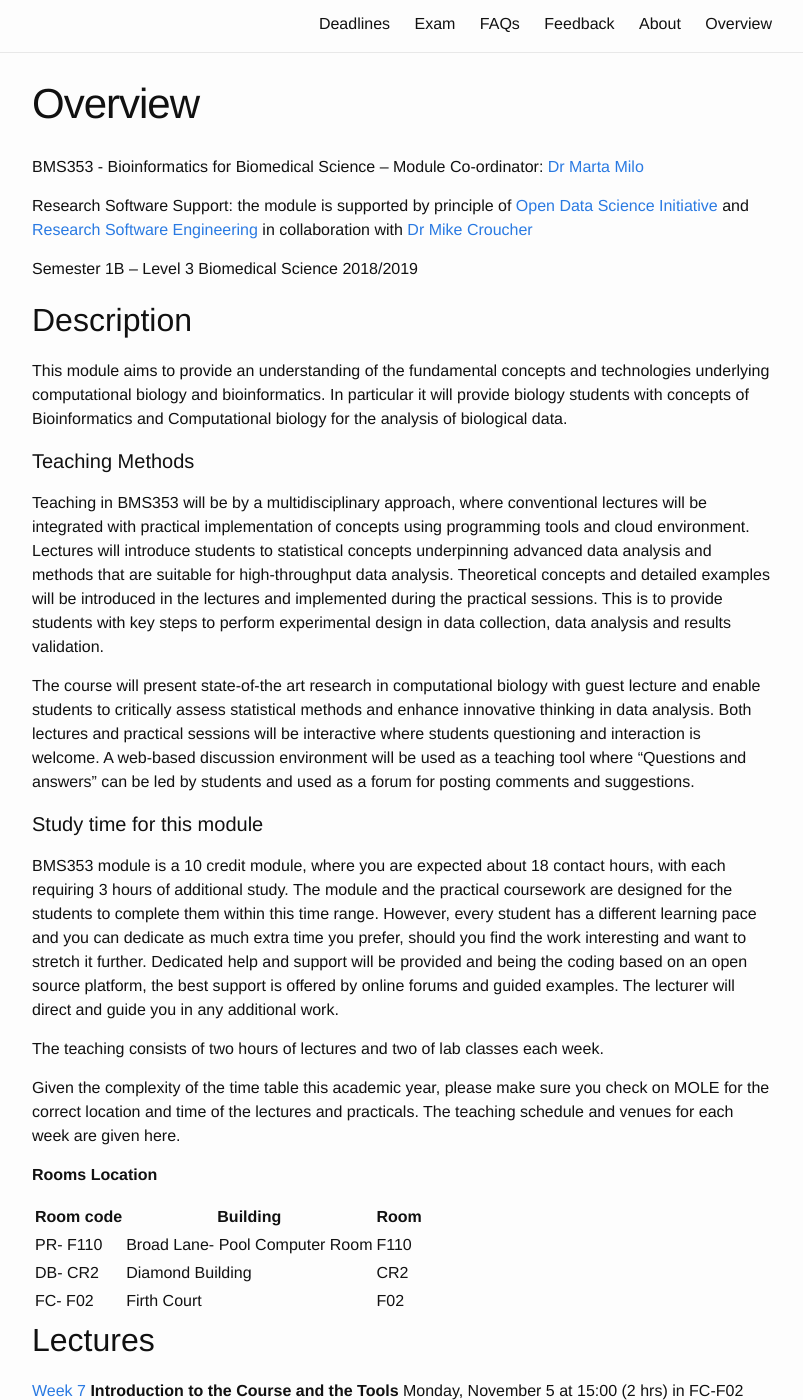
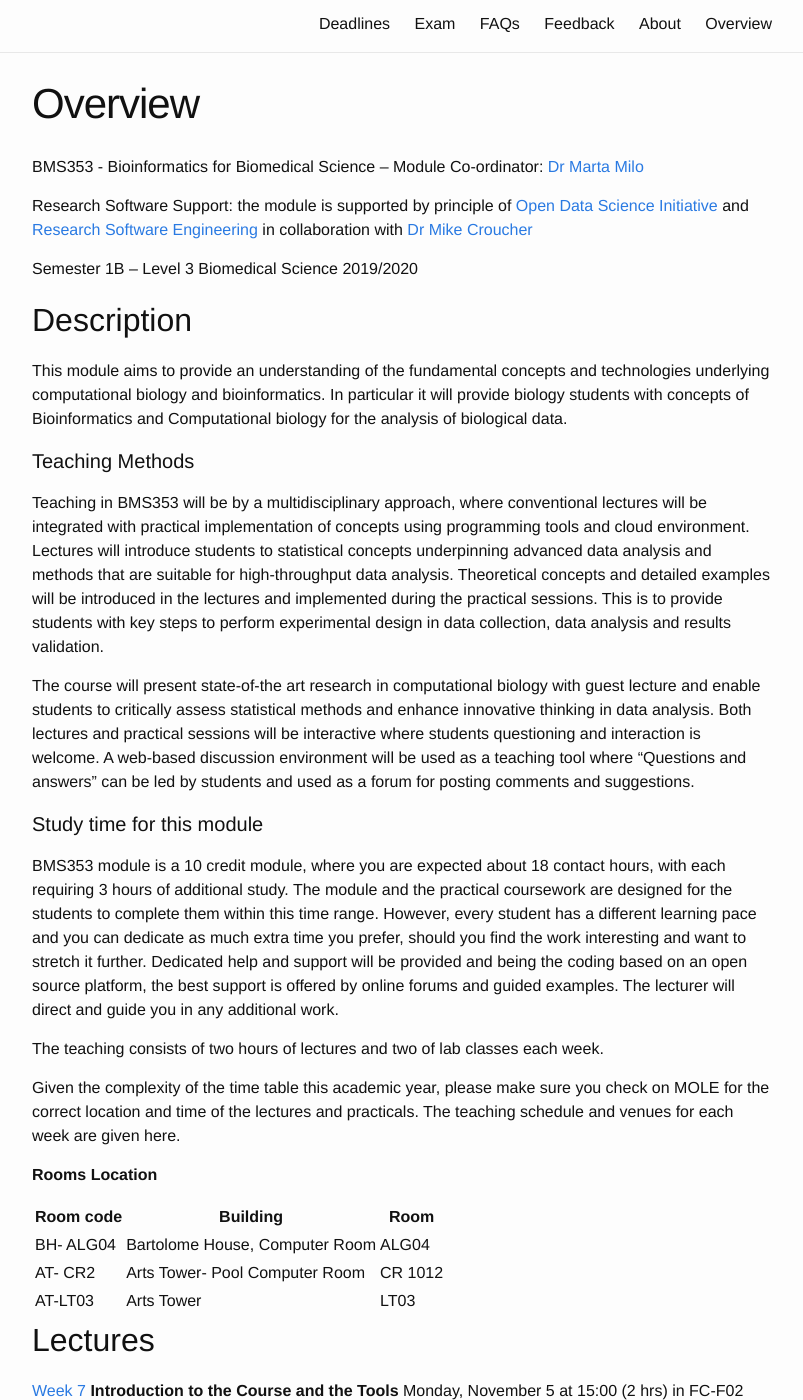
Before and after one commit to sods/bioinformatics, a Jekyll site: the page built from overview.md, in a window 1280 px wide and 1400 px high, scrolled down 355 px. Shown: the whole window, without its empty margins (238-1041 px from the left). Built offline with Jekyll 4.4.1, drawn with Linux system fonts in a browser that asks for light colours.

Commit message:
changed rooms and ac year

```diff
--- a/overview.md
+++ b/overview.md
@@ -10,7 +10,7 @@ Module Co-ordinator: [Dr Marta Milo](https://www.sheffield.ac.uk/bms/research/mi
 Research Software Support: the module is supported by principle of [Open Data Science Initiative]( http://opendsi.cc/) and [Research Software Engineering](http://rse.ac.uk/) in collaboration with [Dr Mike Croucher](http://www.walkingrandomly.com/)
 
 
-Semester 1B – Level 3 Biomedical Science 2018/2019
+Semester 1B – Level 3 Biomedical Science 2019/2020
 
 ## Description
 
@@ -30,8 +30,8 @@ Given the complexity of the time table this academic year, please make sure you
 
 **Rooms Location**
 
- Room code   |Building              |Room
- ----------- |-------------------   |----
- PR- F110    | Broad Lane- Pool Computer Room  | F110
- DB- CR2     | Diamond Building     | CR2
- FC- F02     | Firth Court          | F02
+ Room code   |Building                         |Room
+ ----------- |-------------------------------- |----
+ BH- ALG04   | Bartolome House, Computer Room  | ALG04
+ AT- CR2     | Arts Tower- Pool Computer Room  | CR 1012
+ AT-LT03     | Arts Tower                      | LT03
```
